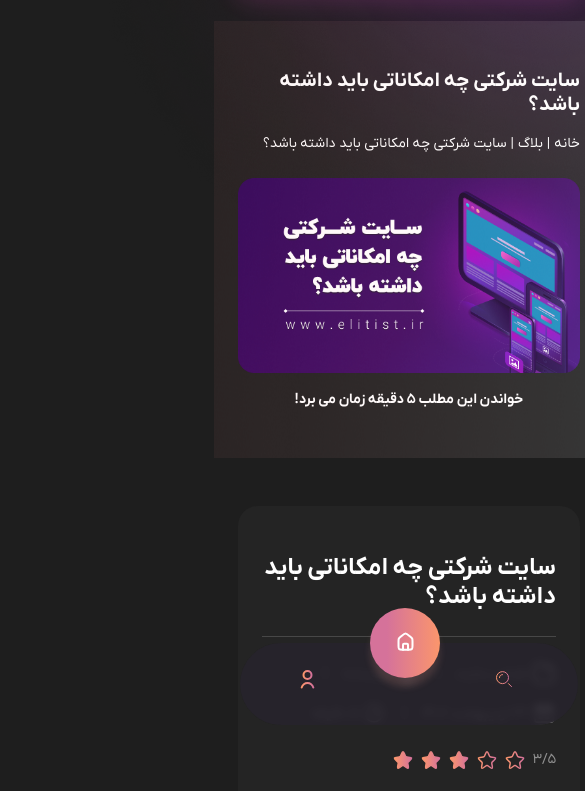
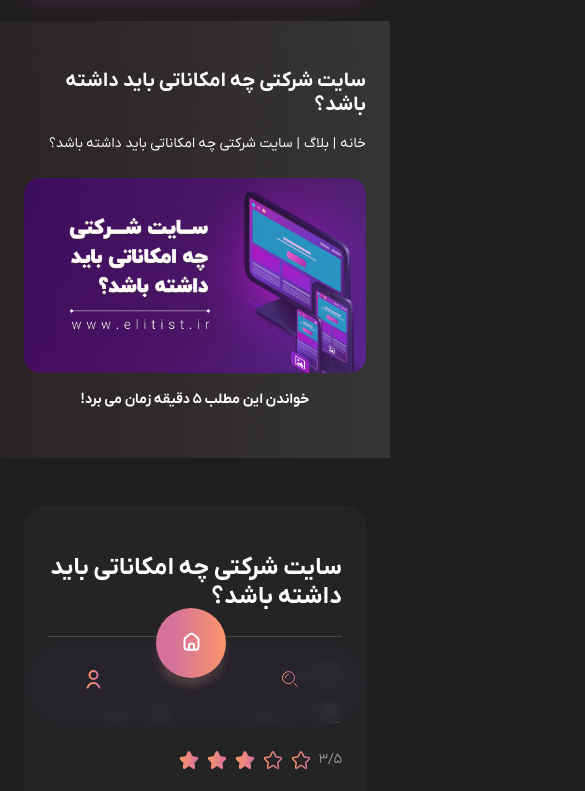
Before and after one commit to yakoobkhedri/elitist, a plain HTML site: page single-blog.html in a window 390 px wide. Shown: the part 106-897 px from the top of the page, 585 px wide, since content can reach past the window. Drawn offline with nearby package versions, Linux system fonts and the light colour scheme.

Commit message:
commit message

```diff
--- a/single-blog.html
+++ b/single-blog.html
@@ -14,7 +14,7 @@
 <body class="bg-dark2">
 
   <!-- shape -->
-  <img alt="shape" src="assets/img/Ellipse 4 (2).png" class="position-absolute -top-60 end-0 -z-1">
+  <img alt="shape" src="assets/img/Ellipse 4 (2).png" class="position-absolute -top-60 end-0 -z-1 d-none d-md-block">
   <!--  -->
 
   <!-- header -->
```
